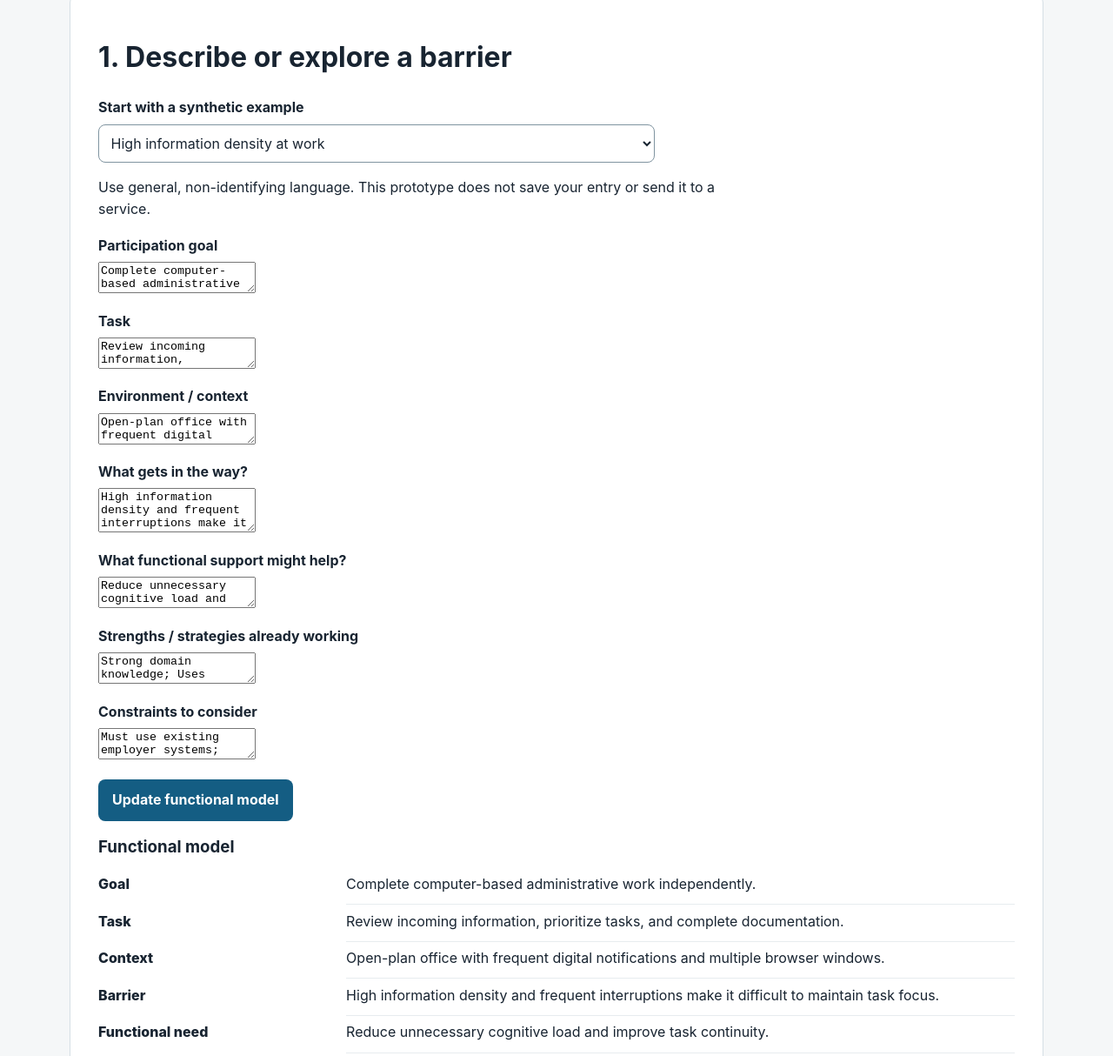
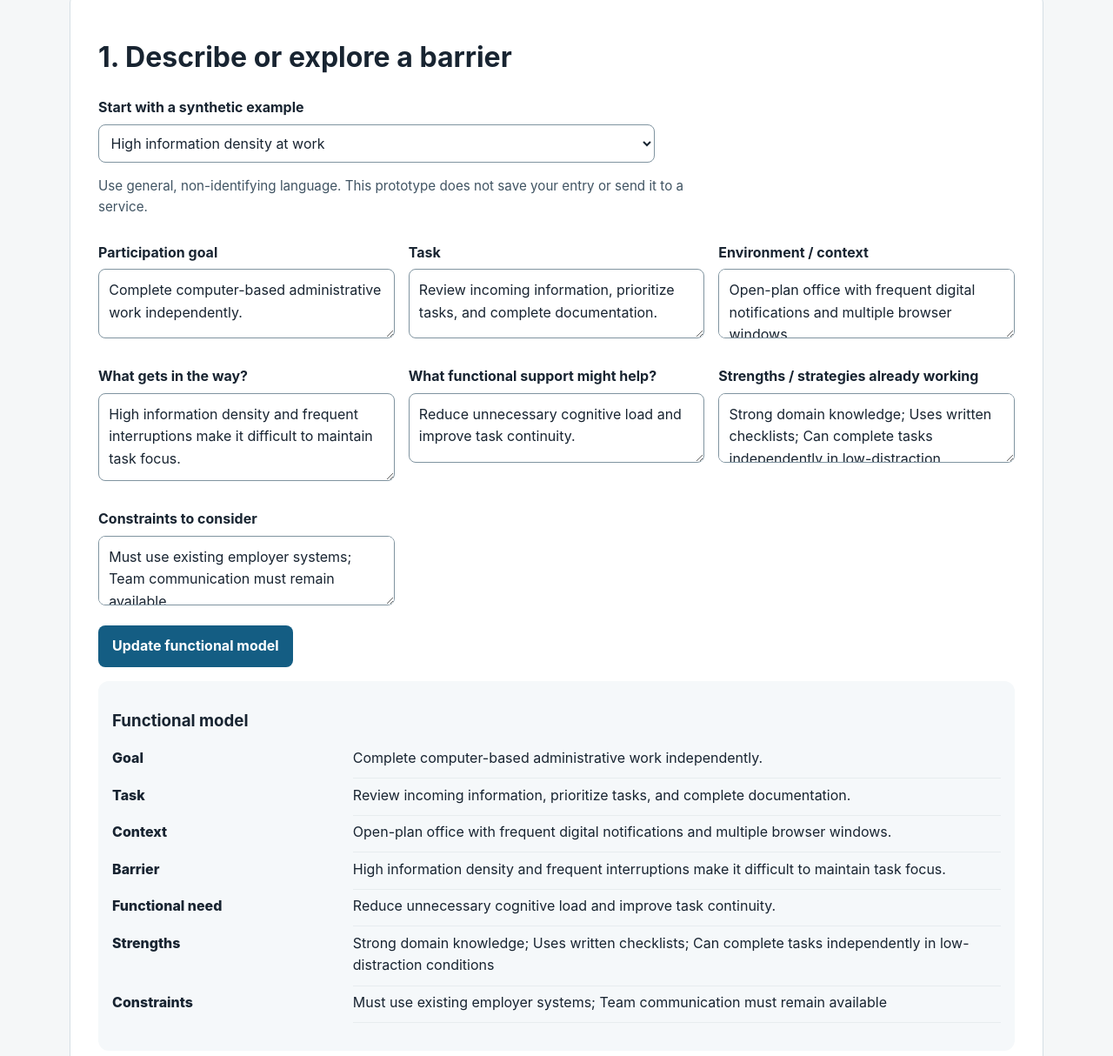
Before and after one commit to Luisv8181/vocspace-, a website with bundled scripts: page index.html in a window 1280 px wide. Shown: the part 581-1795 px from the top of the page at 87% size. Built offline with nearby package versions, Linux system fonts and the light colour scheme.

Commit message:
Style editable barrier form

```diff
--- a/src/ui/styles.css
+++ b/src/ui/styles.css
@@ -45,3 +45,10 @@ footer { margin-top: 2rem; color: #405463; font-size: .95rem; }
 @media (prefers-reduced-motion: reduce) {
   *, *::before, *::after { scroll-behavior: auto !important; animation-duration: .01ms !important; transition-duration: .01ms !important; }
 }
+
+
+.form-grid { display: grid; grid-template-columns: repeat(auto-fit, minmax(min(100%, 280px), 1fr)); gap: .75rem 1rem; }
+textarea { font: inherit; color: inherit; background: #fff; width: 100%; min-height: 5rem; padding: .7rem; border: 1px solid #8094a0; border-radius: .5rem; resize: vertical; }
+textarea:focus-visible { outline: 3px solid #e9a900; outline-offset: 3px; }
+.helper { font-size: .95rem; color: #405463; }
+.model-output { margin-top: 1rem; padding: 1rem; border-radius: .75rem; background: #f5f8fa; }
```
